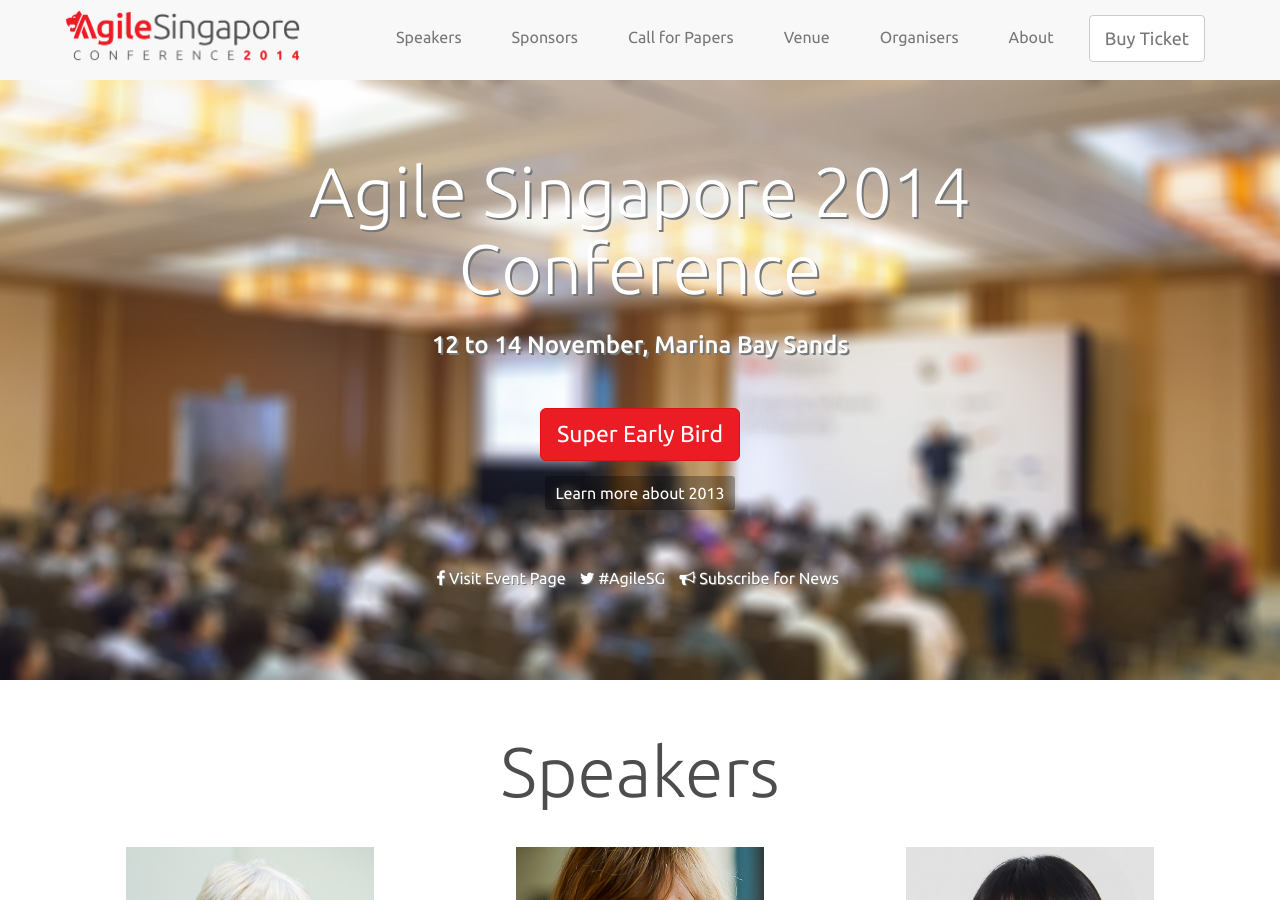
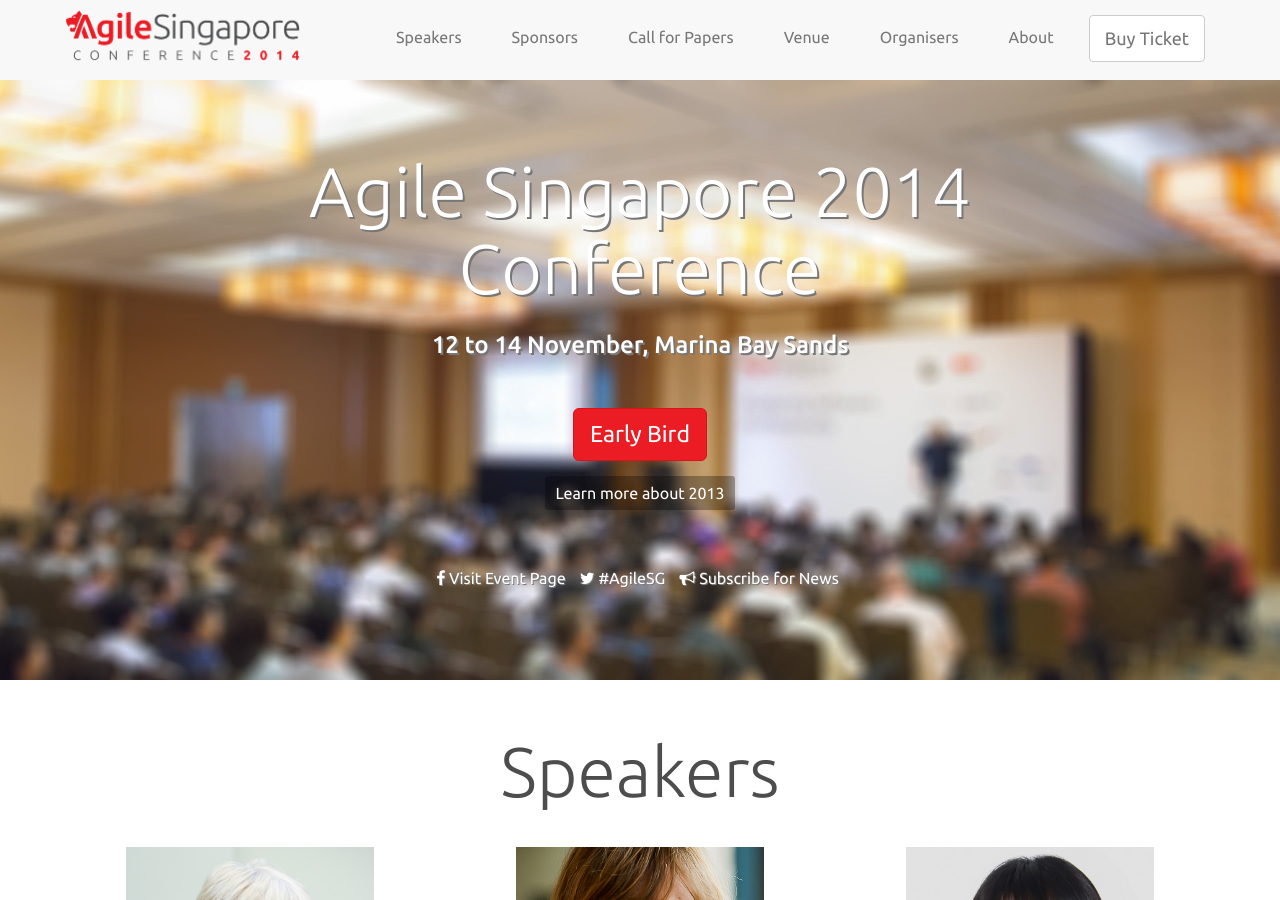
Before and after one commit to agilesingapore/2014, a Jekyll site: the page built from index.md, in a window 1280 px wide and 900 px high. Built offline with Jekyll 4.4.1, drawn with Linux system fonts in a browser that asks for light colours; nearby versions of some CDN libraries; Markdown is read by kramdown in place of the engine named in the settings.

Commit message:
Early bird

```diff
--- a/index.md
+++ b/index.md
@@ -9,7 +9,7 @@
       <h1>Agile Singapore 2014<br/>Conference</h1>
       <h2>12 to 14 November, Marina Bay Sands</h2>
 
-      <p><a class="btn btn-primary btn-lg" role="button" href="http://agilesg2014.gevme.com" target="_blank">Super Early Bird</a></p>
+      <p><a class="btn btn-primary btn-lg" role="button" href="http://agilesg2014.gevme.com" target="_blank">Early Bird</a></p>
       <p><a class="learn2013 btn btn-info btn-sm" role="button" href="http://2013.agilesingapore.org" target="_blank">Learn more about 2013</a></p>
 
       <ul class="social list-inline">
```
